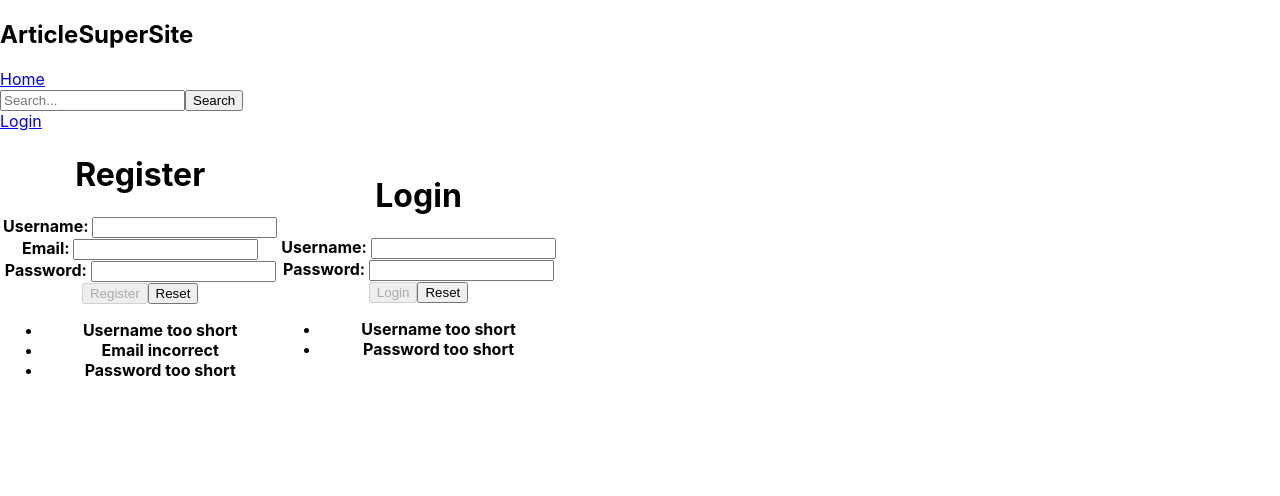
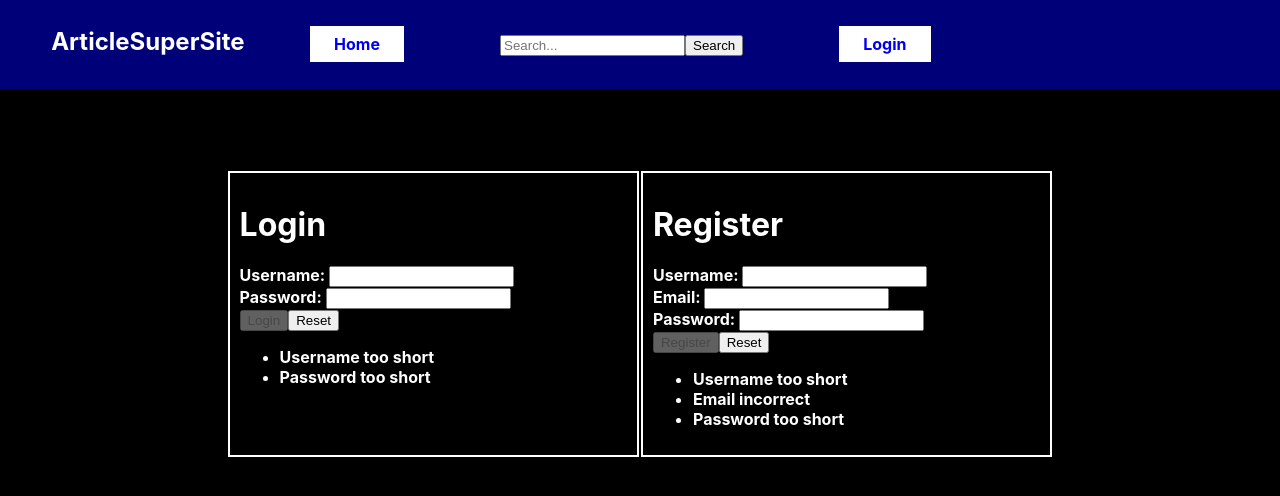
Before and after one commit to awawron/psw_projekt_article_site, a React (Create React App) app in the folder Frontend/: page /login in a window 1280 px wide. Shown: the top 496 px of the page. Built offline with nearby package versions, Linux system fonts and the light colour scheme.

Commit message:
Create working site structure

```diff
--- a/Frontend/package.json
+++ b/Frontend/package.json
@@ -11,6 +11,7 @@
     "react-dom": "^18.2.0",
     "react-router-dom": "^6.6.2",
     "react-scripts": "5.0.1",
+    "sass": "^1.57.1",
     "web-vitals": "^2.1.4"
   },
   "scripts": {
--- a/Frontend/src/App.js
+++ b/Frontend/src/App.js
@@ -1,4 +1,4 @@
-import './App.css';
+import './App.scss';
 import { Routes, Route, useLocation } from 'react-router-dom';
 import HomePage from './components/Main/HomePage';
 import LoginPage from './components/Profile/LoginPage';
@@ -14,8 +14,9 @@ const PageNotFound = ({ location }) => (
 
 const App = () => {
   return (
-    <div>
+    <div className='all'>
       <Navbar />
+      <div className='body'>
         <Routes>
           <Route path="/" exact element={<HomePage />} />
           <Route path="/login" element={<LoginPage />} />
@@ -24,6 +25,7 @@ const App = () => {
           <Route path="*" element={<PageNotFound location={useLocation()} />} />
         </Routes>
       </div>
+    </div>
   );
 }
 
--- /dev/null
+++ b/Frontend/src/App.scss
@@ -0,0 +1,66 @@
+body {
+    background-color: black;
+    color: white;
+}
+
+.body {
+    margin-left: 3rem;
+    margin-right: 3rem;
+}
+
+.body {
+    & > div {
+        margin: auto;
+        width: 50%;
+        padding: 10px;
+    }
+}
+
+.logo {
+    margin: .6rem;
+}
+
+nav {
+    padding: .1rem;
+    background-color: rgb(0, 0, 121);
+    color: white;
+}
+
+.nav-list {
+    list-style-type: none;
+    display: flex;
+}
+
+.nav-item {
+    margin: .5rem;
+    margin-right: 1rem;
+    margin-left: 1rem;
+    padding: .5rem;
+    padding-left: 1.5rem;
+    padding-right: 1.5rem;
+}
+
+a:hover {
+    cursor: pointer;
+    color: white;
+    background-color: black;
+}
+
+a {
+    background-color: white;
+    text-decoration: none;
+    font-weight: 700;
+}
+
+.login-table {
+    margin: auto;
+    margin-top: 5rem;
+    width: 70%;
+}
+
+.login-th {
+    padding: 10px;
+    text-align: left;
+    border: solid white 2px;
+    vertical-align: top;
+}
--- a/Frontend/src/components/Main/Navbar.js
+++ b/Frontend/src/components/Main/Navbar.js
@@ -19,20 +19,30 @@ const Navbar = () => {
 
     return (
         <nav>
+            <ul className='nav-list'>
+                <li className='nav-title'>
                     <h2 className="logo">ArticleSuperSite</h2>
+                </li>
+                <li className='nav-item'>
                     <Link to={"/"} className="nav-item">Home</Link>
-            <form>
+                </li>
+                <li className='nav-item'>
+                    <form className='search-form'>
                         <input type="text" placeholder="Search..." className="search-input" />
                         <button type="submit" className="search-button">Search</button>
                     </form>
+                </li>
                 {isLoggedIn ? (
-            <>
+                    <li className='nav-item'>
                         <Link to={`/profile/${user.id}`} className="nav-item">{user.username}</Link>
                         <Link to={'/'} onClick={logout} className="nav-item">Logout</Link>
-            </>
+                    </li>
                 ) : (
+                    <li className='nav-item'>
                         <Link to={'/login'} className="nav-item">Login</Link>
+                    </li>
                 )}
+            </ul>
         </nav>
     );
 };
--- a/Frontend/src/components/Profile/Functions.js
+++ b/Frontend/src/components/Profile/Functions.js
@@ -24,11 +24,11 @@ export function Input({ label, type, value, onchangeFunc, errorFunc }) {
 export function checkEmpty(value, label, errorArr) {
   const errmsg = label + ' too short';
   if (value.length <= 0) {
-    if (errorArr.filter((el) => el == errmsg).length == 0) {
+    if (errorArr.filter((el) => el === errmsg).length === 0) {
       return [...errorArr, errmsg];
     }
   } else {
-    return errorArr.filter((el) => el != errmsg);
+    return errorArr.filter((el) => el !== errmsg);
   }
   return errorArr;
 }
@@ -36,14 +36,14 @@ export function checkEmpty(value, label, errorArr) {
 export function checkEmail(value, label, errorArr) {
   const errmsg = 'Email incorrect';
   const check = value.match(
-    /^(([^<>()[\]\\.,;:\s@\"]+(\.[^<>()[\]\\.,;:\s@\"]+)*)|(\".+\"))@((\[[0-9]{1,3}\.[0-9]{1,3}\.[0-9]{1,3}\.[0-9]{1,3}\])|(([a-zA-Z\-0-9]+\.)+[a-zA-Z]{2,}))$/
+    /^(([^<>()[\]\\.,;:\s@"]+(\.[^<>()[\]\\.,;:\s@"]+)*)|(".+"))@((\[[0-9]{1,3}\.[0-9]{1,3}\.[0-9]{1,3}\.[0-9]{1,3}\])|(([a-zA-Z\-0-9]+\.)+[a-zA-Z]{2,}))$/
   );
   if (check === null) {
-    if (errorArr.filter((el) => el == errmsg).length == 0) {
+    if (errorArr.filter((el) => el === errmsg).length === 0) {
       return [...errorArr, errmsg];
     }
   } else {
-    return errorArr.filter((el) => el != errmsg);
+    return errorArr.filter((el) => el !== errmsg);
   }
   return errorArr;
 }
--- a/Frontend/src/components/Profile/LoginPage.js
+++ b/Frontend/src/components/Profile/LoginPage.js
@@ -4,14 +4,14 @@ import { Login } from './Login';
 
 const LoginPage = () => {
   return (
-    <table>
-      <tbody>
-        <tr>
-          <th>
+    <table className='login-table'>
+      <tbody className='login-tbody'>
+        <tr className='login-tr'>
+          <th className='login-th'>
+            <Login />
+          </th>
+          <th className='login-th'>
             <SignUp />
-          </th>
-          <th>
-            <Login />
           </th>
         </tr>
       </tbody>
```
Also changed, not shown: Frontend/src/App.css (deleted), 1 other file (tests, documents, lock files or other folders). Lines whose indentation alone changed are shown as unchanged.
